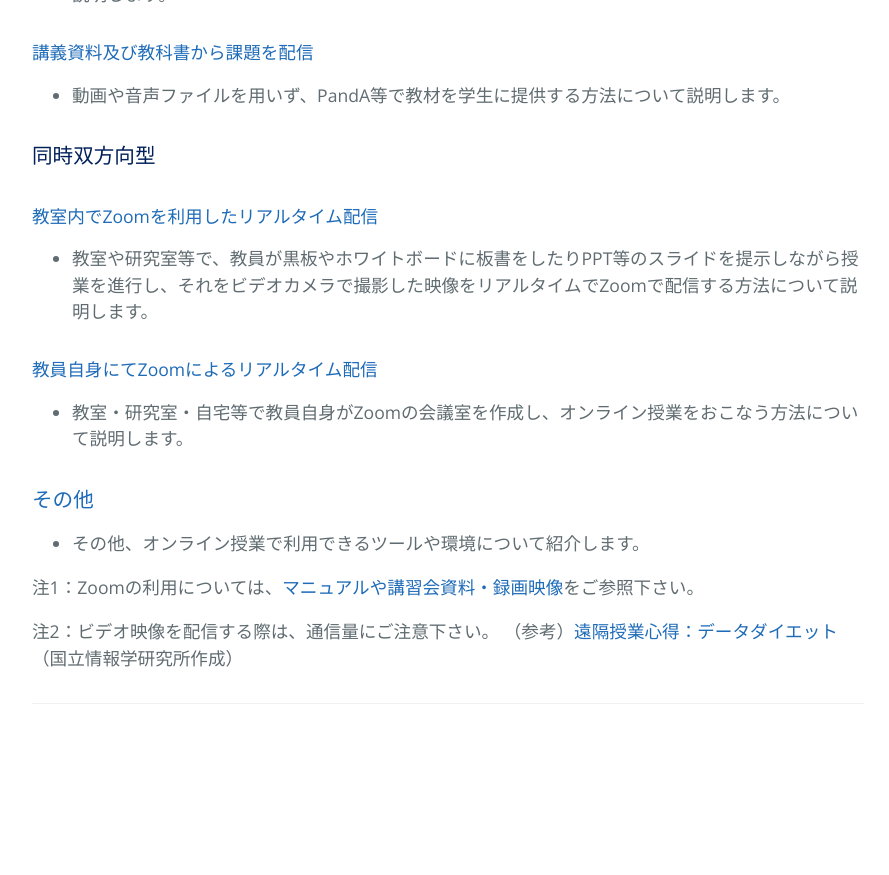
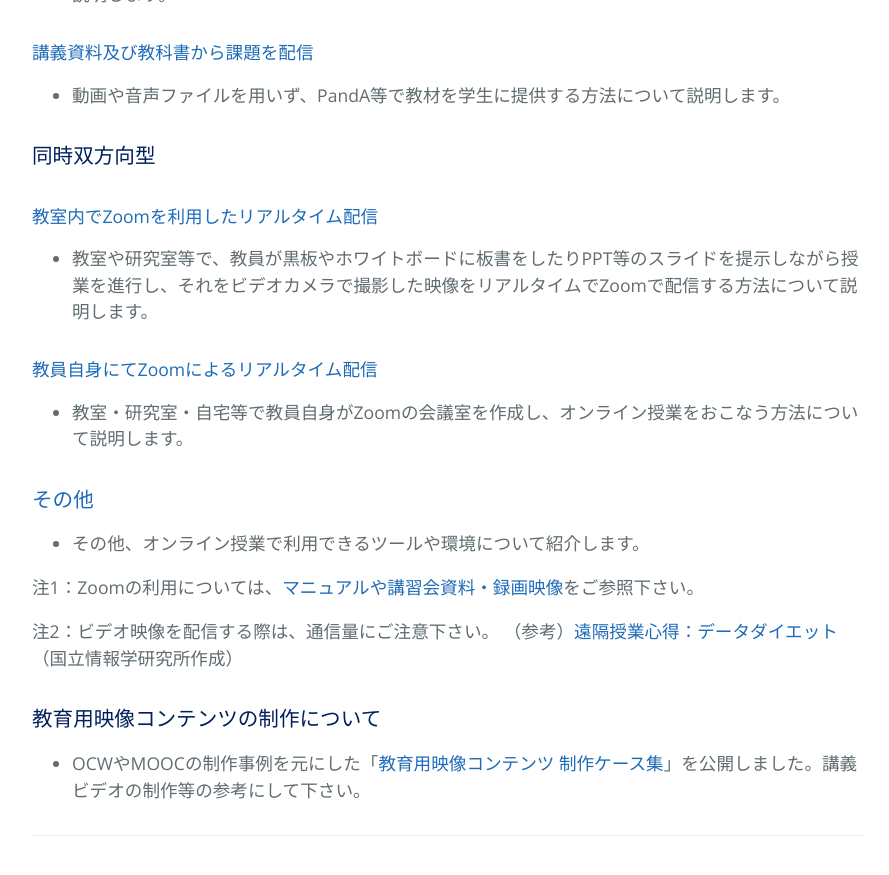
Before and after one commit to kyoto-u/online-edu, a Jekyll site: the page built from index.md, in a window 1280 px wide and 900 px high, scrolled down 1130 px. Shown: the top 875 px of the window, without its empty margins (192-1081 px from the left). Built offline with Jekyll 4.4.1, drawn with Linux system fonts in a browser that asks for light colours; before the commit the page ends 1898 px from its top, so only the background shows below that.

Commit message:
Update index.md

```diff
--- a/index.md
+++ b/index.md
@@ -42,3 +42,6 @@ title: {{ site.name }}
 
 注2：ビデオ映像を配信する際は、通信量にご注意下さい。
 （参考）[遠隔授業心得：データダイエット](https://www.nii.ac.jp/event/upload/datadiet.png)（国立情報学研究所作成）
+
+### 教育用映像コンテンツの制作について
+- OCWやMOOCの制作事例を元にした「[教育用映像コンテンツ 制作ケース集](version20200820.pdf)」を公開しました。講義ビデオの制作等の参考にして下さい。
```
